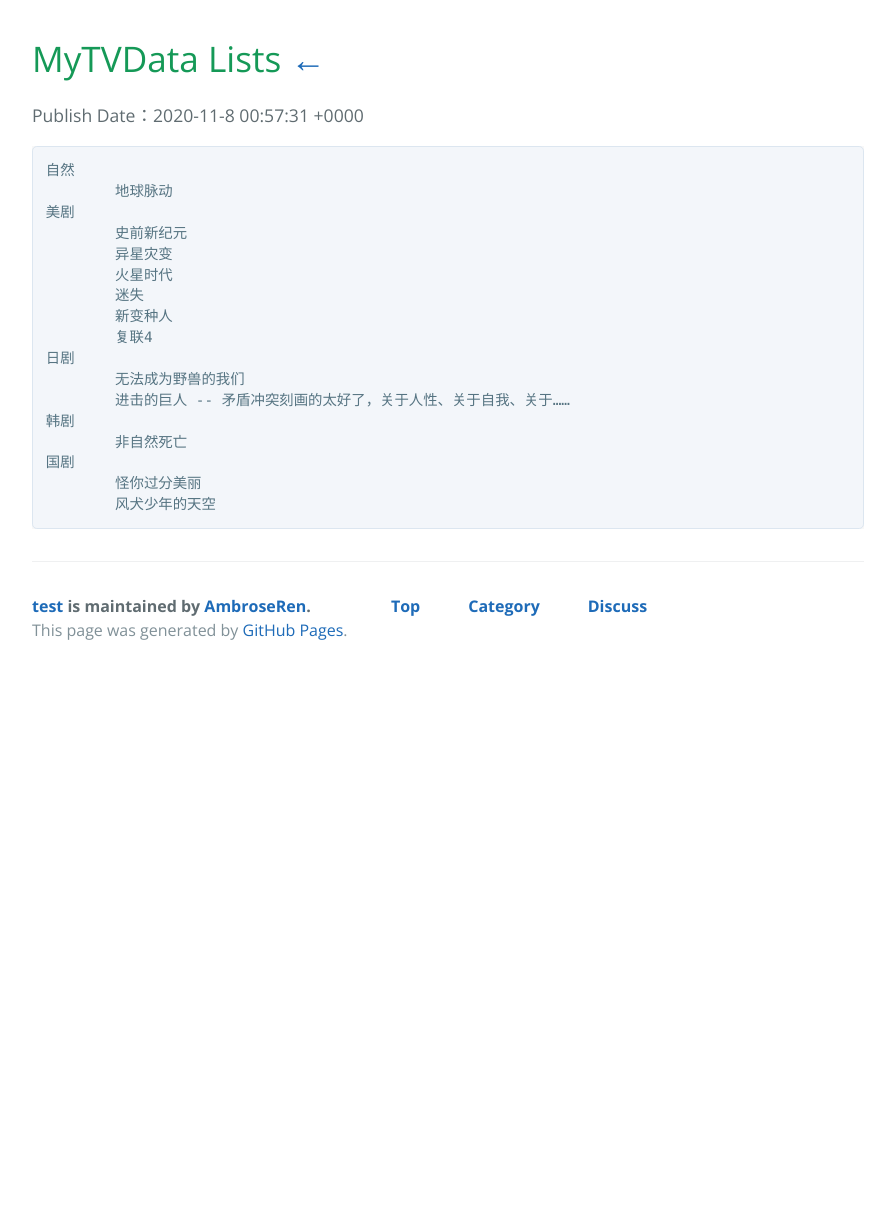
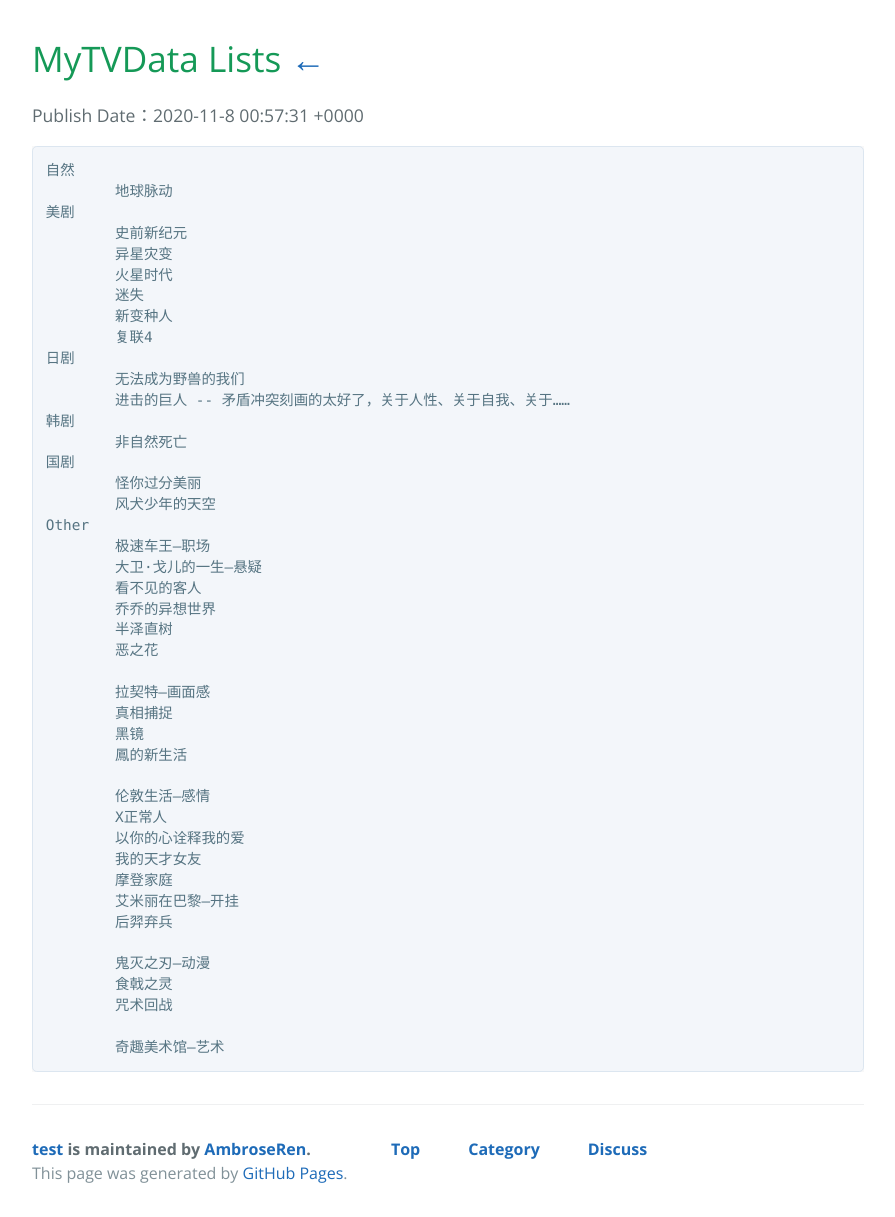
Before and after one commit to AmbroseRen/test, a Jekyll site: the page built from Art/Movies/MyTVDataLists.md, in a window 1280 px wide. Shown: the whole page, without its empty margins (192-1087 px from the left). Built offline with Jekyll 4.4.1, drawn with Linux system fonts in a browser that asks for light colours; our own code applies the rules of GitHub Pages for plain Markdown files; the repository's description, which GitHub fills in, is left out; before the commit the page ends 900 px from its top, so only the background shows below that.

Commit message:
Update MyTVDataLists.md

```diff
--- a/Art/Movies/MyTVDataLists.md
+++ b/Art/Movies/MyTVDataLists.md
@@ -18,3 +18,29 @@ Publish Date：2020-11-8 00:57:31 +0000
 	国剧
 		怪你过分美丽
 		风犬少年的天空
+	Other
+		极速车王–职场
+		大卫·戈儿的一生–悬疑
+		看不见的客人
+		乔乔的异想世界
+		半泽直树
+		恶之花
+
+		拉契特–画面感
+		真相捕捉
+		黑镜
+		鳳的新生活
+
+		伦敦生活–感情
+		X正常人
+		以你的心诠释我的爱
+		我的天才女友
+		摩登家庭
+		艾米丽在巴黎–开挂
+		后羿弃兵
+
+		鬼灭之刃–动漫
+		食戟之灵
+		咒术回战
+
+		奇趣美术馆–艺术
```
